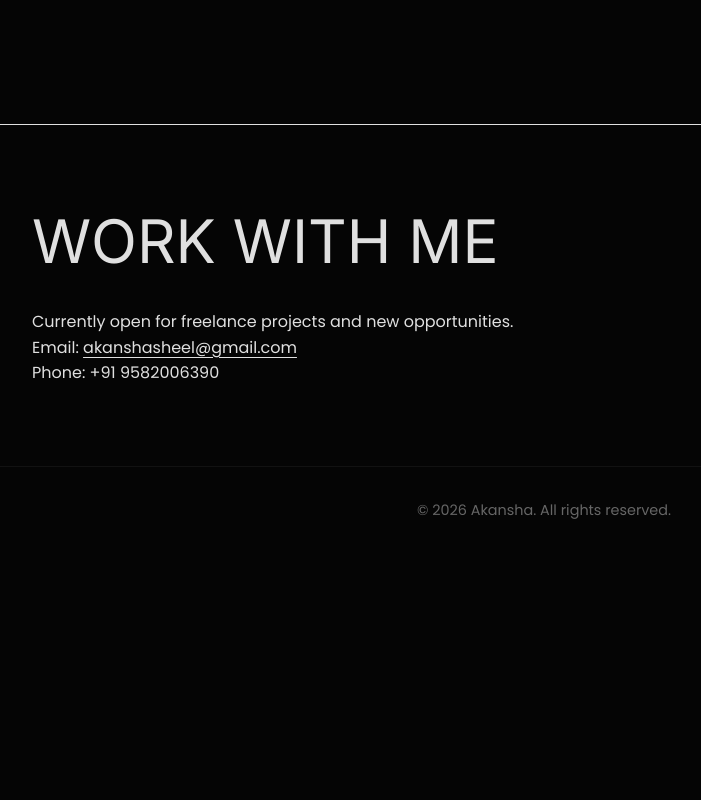
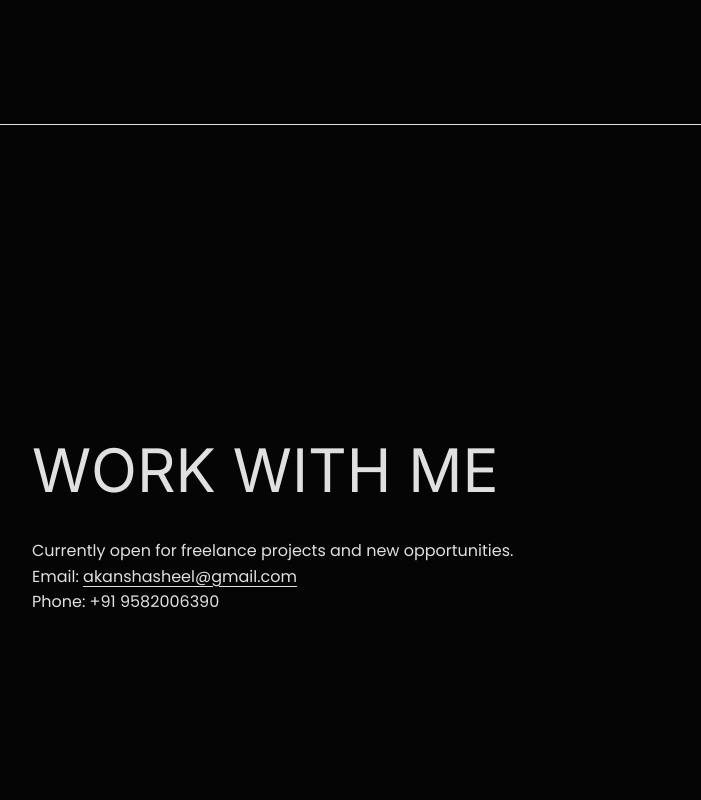
Before and after one commit to sheelakansha/akansha-portfolio, a React (Vite) app in the folder frontend/: page / in a window 1280 px wide. Shown: the part 3740-4540 px from the top of the page, without its empty margins (96-797 px from the left). Before the commit the page ends 4294 px from the top, so only its background shows below. Built offline with nearby package versions, Linux system fonts and the light colour scheme.

Commit message:
Fit WORK WITH ME contact section to 100vh viewport height

```diff
--- a/frontend/src/components/Contact.jsx
+++ b/frontend/src/components/Contact.jsx
@@ -3,23 +3,22 @@ import { motion } from 'framer-motion';
 
 /**
  * Contact Component - Minimal, editorial left-aligned contact section.
- * Features large 60px uppercase "WORK WITH ME" heading, left-aligned layout,
- * and clean text details without button styling.
+ * Fits within 100vh screen height (h-screen max-h-screen) without scrolling.
  */
 const Contact = () => {
     return (
         <section
             id="contact"
-            className="w-full bg-black text-white px-6 sm:px-12 md:px-16 lg:px-24 py-16 md:py-24 border-t border-white/10 select-none text-left"
+            className="relative w-full h-screen max-h-screen bg-black text-white px-6 sm:px-12 md:px-16 lg:px-24 py-12 md:py-20 border-t border-white/10 select-none text-left flex flex-col justify-center items-center overflow-hidden"
         >
-            <div className="max-w-6xl mx-auto flex flex-col items-start justify-start text-left">
-                {/* HEADING: WORK WITH ME (Uppercase, 60px, left-aligned, no button styling) */}
+            <div className="w-full max-w-6xl mx-auto flex flex-col items-start justify-center my-auto">
+                {/* HEADING: WORK WITH ME (Uppercase, 60px, left-aligned) */}
                 <motion.h2
                     initial={{ opacity: 0, y: 20 }}
                     whileInView={{ opacity: 1, y: 0 }}
                     viewport={{ once: true, amount: 0.3 }}
                     transition={{ duration: 0.75, ease: [0.16, 1, 0.3, 1] }}
-                    className="text-[40px] sm:text-[50px] md:text-[60px] font-normal uppercase tracking-tight text-white text-left mb-6 p-0 border-none bg-transparent shadow-none"
+                    className="text-[38px] sm:text-[48px] md:text-[60px] font-normal uppercase tracking-tight text-white text-left mb-6 p-0 border-none bg-transparent shadow-none"
                     style={{ fontFamily: 'Inter, sans-serif', fontSize: '60px', fontWeight: 400, textTransform: 'uppercase' }}
                 >
                     WORK WITH ME
```
Also changed, not shown: 1 other file (tests, documents, lock files or other folders).
